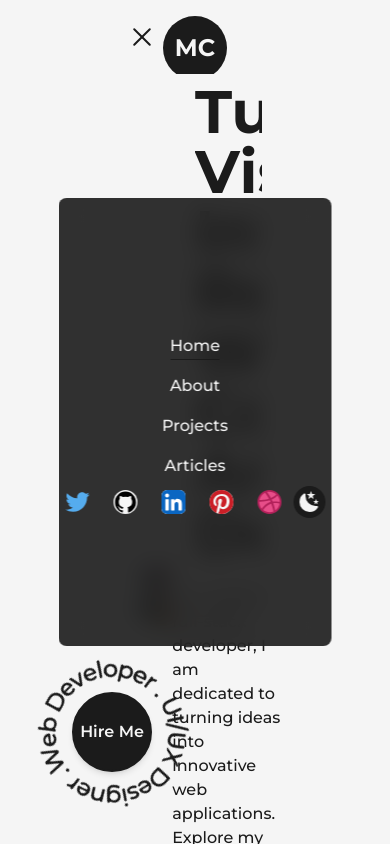
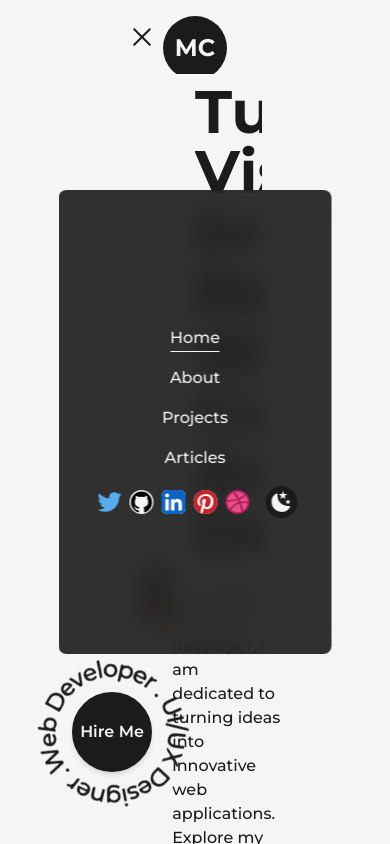
Before and after one commit to DeadChannelDice/nextJS-portfolio, a Next.js app: page / in a window 390 px wide. Both pictures are taken after a click on the button 142 px from the left and 37 px from the top of the page. Shown: the top 844 px of the page. Built offline with nearby package versions, Linux system fonts and the light colour scheme.

Commit message:
NavBar responsive.

```diff
--- a/src/components/NavBar.js
+++ b/src/components/NavBar.js
@@ -47,7 +47,7 @@ const CustomMobileLink = ({href, title, classname="", toggle}) => {
 
             <span
                 className={`
-                    h-[1px] inline-block bg-dark absolute left-0 -bottom-0.5
+                    h-[1px] inline-block bg-light dark:bg-dark absolute left-0 -bottom-0.5
                     group-hover:w-full transition-[width] ease duration-300
                     ${router.asPath === href ? 'w-full' : 'w-0' }
 
@@ -154,7 +154,9 @@ const NavBar = () => {
 
         {/* -- Mobile Nav -- */}
         {isOpen ?
-            <div
+            <motion.div
+            initial={{scale:0, opacity:0, x:"-50%", y:"-50%"}}
+            animate={{scale:1, opacity:1}}
                 className='
                     min-w-[70vw] flex flex-col justify-between items-center fixed top-1/2 left-1/2 -translate-x-1/2 -translate-y-1/2 z-10 bg-dark/90 dark:bg-light/75 rounded-lg backdrop-blur-md py-32
                 '
@@ -166,42 +168,47 @@ const NavBar = () => {
                     <CustomMobileLink href={"/articles"} title="Articles" classname='' toggle={handleClick} />
                 </nav>
 
-                <nav className='flex items-center justify-center flex-wrap'>
+                <nav className='flex items-center justify-center flex-wrap my-2'>
                     <motion.a href={"https://twitter.com"} target={"_blank"}
                     whileHover={{y:-2}}
                     whileTap={{scale:0.9}}
-                    className='w-6 mr-3'
+                    className='w-6 mr-3 sm:mx-1'
                     >
                         <TwitterIcon/>
                     </motion.a>
+
                     <motion.a href={"https://twitter.com"} target={"_blank"}
                     whileHover={{y:-2}}
                     whileTap={{scale:0.9}}
-                    className='w-6 mx-3 bg-light rounded-full'
+                    className='w-6 mx-3 bg-light rounded-full dark:bg-dark sm:mx-1 '
                     >
                         <GithubIcon/>
                     </motion.a>
+
                     <motion.a href={"https://twitter.com"} target={"_blank"}
                     whileHover={{y:-2}}
                     whileTap={{scale:0.9}}
-                    className='w-6 mx-3 bg-light rounded-full dark:bg-dark'
+                    className='w-6 mx-3 bg-light rounded-full sm:mx-1'
                     >
                         <LinkedInIcon/>
                     </motion.a>
+
                     <motion.a href={"https://twitter.com"} target={"_blank"}
                     whileHover={{y:-2}}
                     whileTap={{scale:0.9}}
-                    className='w-6 mx-3 bg-light rounded-full'
+                    className='w-6 mx-3 bg-light rounded-full sm:mx-1'
                     >
                         <PinterestIcon/>
                     </motion.a>
+
                     <motion.a href={"https://twitter.com"} target={"_blank"}
                     whileHover={{y:-2}}
                     whileTap={{scale:0.9}}
-                    className='w-6 ml-3'
+                    className='w-6 ml-3 sm:mx-1 '
                     >
                         <DribbbleIcon/>
                     </motion.a>
+
                     <button
                     onClick={() => setMode(mode === "light" ? "dark" : "light")}
                     className={`ml-3 flex items-center justify-center rounded-full p-1
@@ -212,7 +219,7 @@ const NavBar = () => {
                         }
                     </button>
                 </nav>
-            </div>
+            </motion.div>
         : null}
 
 
```
